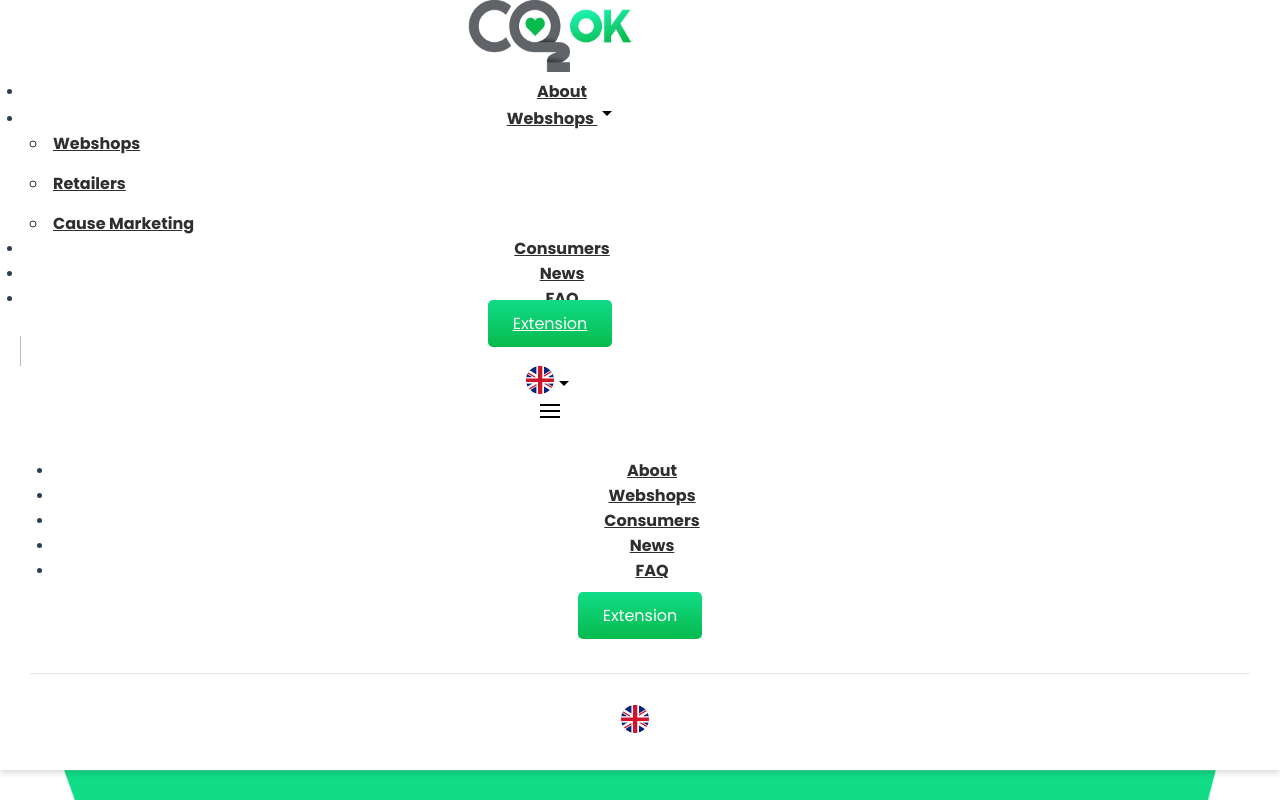
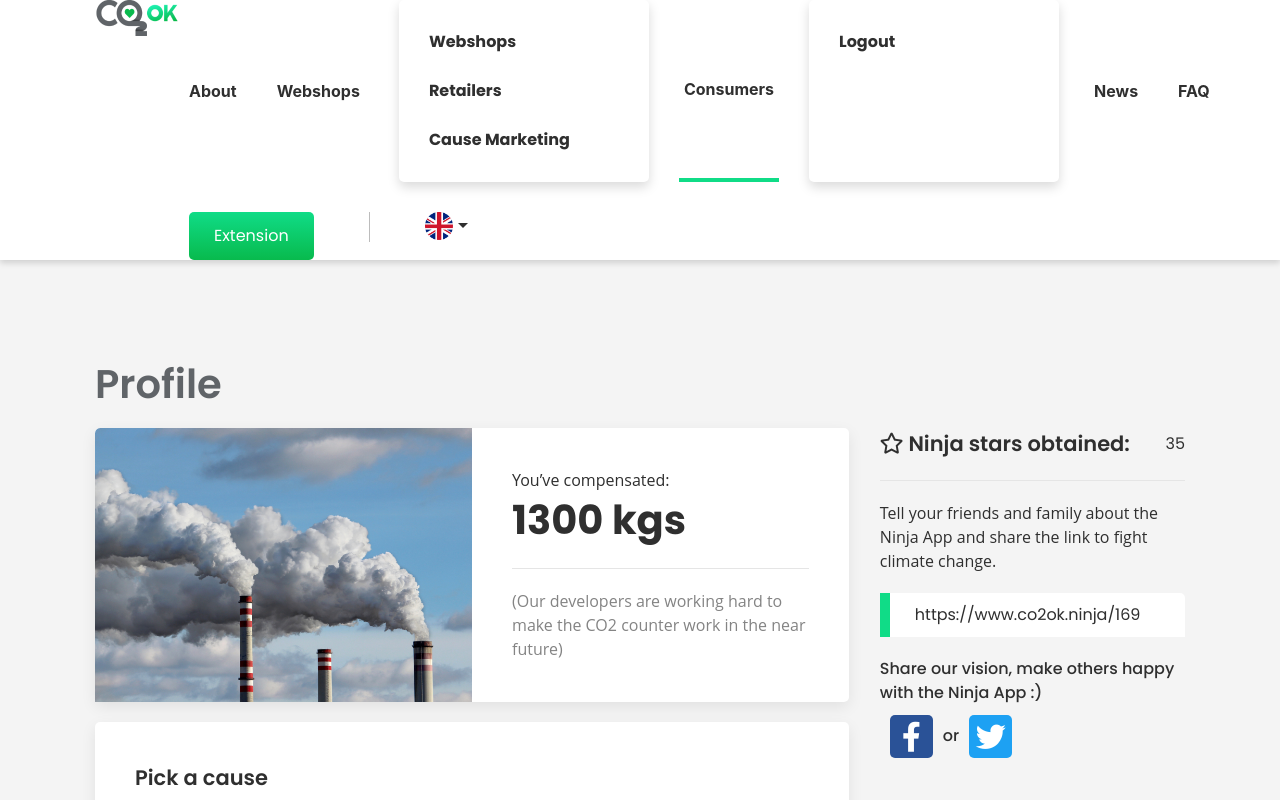
Before and after one commit to Mil0dV/co2ok-dojo-2.0, a Vue app in the folder frontend/: page /consumers in a window 1280 px wide. Before the commit this address led to /. Shown: the top 800 px of the page. Built offline with nearby package versions, Linux system fonts and the light colour scheme; what v-animate-css, vue-lodash, vue-moment would draw is missing.

Commit message:
css issue fix

```diff
--- a/frontend/src/App.vue
+++ b/frontend/src/App.vue
@@ -25,6 +25,7 @@
 
 <style lang="scss">
     @import 'styles/main.scss';
+    @import "~uikit/dist/css/uikit.min.css";
 
     #app {
         font-family: 'Poppins', sans-serif;
--- a/frontend/src/components/layout/Nav.vue
+++ b/frontend/src/components/layout/Nav.vue
@@ -17,7 +17,7 @@
                                 <router-link to="/webshops">Webshops <span uk-icon="icon: triangle-down"></span>
                                 </router-link>
                             </li>
-                            <div uk-dropdown="offset: -15">
+                            <div class="dropdown__menu-wrapper" uk-dropdown="offset: -15">
                                 <ul class="uk-nav uk-dropdown-nav dropdown__nav">
                                     <li>
                                         <router-link to="/webshops">Webshops</router-link>
@@ -34,6 +34,14 @@
                             <li :class="[checkActive('consumers') ? 'navbar__active' : '']">
                                 <router-link to="/consumers">Consumers</router-link>
                             </li>
+                            <div class="dropdown__menu-wrapper" v-if="checkActive('consumers')" uk-dropdown="offset: -15">
+                                <ul class="uk-nav uk-dropdown-nav dropdown__nav">
+                                    <li>
+                                        <router-link to="/webshops">Logout</router-link>
+                                    </li>
+                                </ul>
+                            </div>
+
                             <li :class="[checkActive('news') ? 'navbar__active' : '']">
                                 <router-link to="/news">News</router-link>
                             </li>
@@ -160,11 +168,6 @@
 </script>
 
 <style lang="scss" scoped>
-    .uk-navbar-container /deep/ {
-        @import "~uikit/dist/css/uikit.min.css";
-    }
-
-    @import '../../styles/main.scss';
     @import '../../styles/nav.scss';
 
     .navbar__active {
--- a/frontend/src/router.js
+++ b/frontend/src/router.js
@@ -91,9 +91,9 @@ const router = new Router({
             component: () => import('./views/Projects')
         },
         {
-            path: '/profile',
-            name: 'profile',
-            component: () => import('./views/NinjaProfile')
+            path: '/consumers',
+            name: 'consumers',
+            component: () => import('./views/Consumer')
         },
         { //404 page, redirects back to home (= /)
             path: '*', redirect: '/'
--- a/frontend/src/styles/nav.scss
+++ b/frontend/src/styles/nav.scss
@@ -33,11 +33,16 @@
   color:#2F2F2F;
 }
 
+.dropdown__menu-wrapper {
+  border-radius: 5px;
+}
+
 .dropdown__nav {
   text-align: left;
   font-size: 16px;
   font-weight: 400;
   color:#2F2F2F;
+  border-radius: 5px;
 
   li {
     cursor: pointer;
--- a/frontend/src/styles/ninja.scss
+++ b/frontend/src/styles/ninja.scss
@@ -20,7 +20,7 @@
   justify-content: space-between;
 }
 
-.uk-card {
+.uk-card-consumer {
   max-width: 754px;
   width: 100%;
   border-radius: 5px;
@@ -158,7 +158,7 @@
     flex-direction: column;
   }
 
-  .uk-card {
+  .uk-card-consumer {
     max-width: unset;
   }
 
--- a/frontend/src/views/NinjaProfile.vue
+++ b/frontend/src/views/Consumer.vue
@@ -4,7 +4,7 @@
             <h1>Profile</h1>
             <div class="dashboard__items">
                 <div class="dashboard__row-1">
-                    <div class="uk-card uk-card-default uk-grid-collapse uk-child-width-1-2@s uk-margin" uk-grid>
+                    <div class="uk-card uk-card-consumer uk-card-default uk-grid-collapse uk-child-width-1-2@s uk-margin" uk-grid>
                         <div class="uk-card-media-left uk-cover-container">
                             <img src="../assets/images/ninja/profile-1.png" alt="profile" uk-cover>
                             <canvas width="362" height="274"></canvas>
@@ -30,7 +30,7 @@
                     </div>
 
 
-                    <div class="uk-card uk-card-default uk-grid-collapse uk-child-width-1-2@s uk-margin" uk-grid>
+                    <div class="uk-card uk-card-consumer uk-card-default uk-grid-collapse uk-child-width-1-2@s uk-margin" uk-grid>
                         <div class="cause-container">
                             <div class="uk-card-body">
                                 <p class="main-sub">Pick a cause</p>
```
